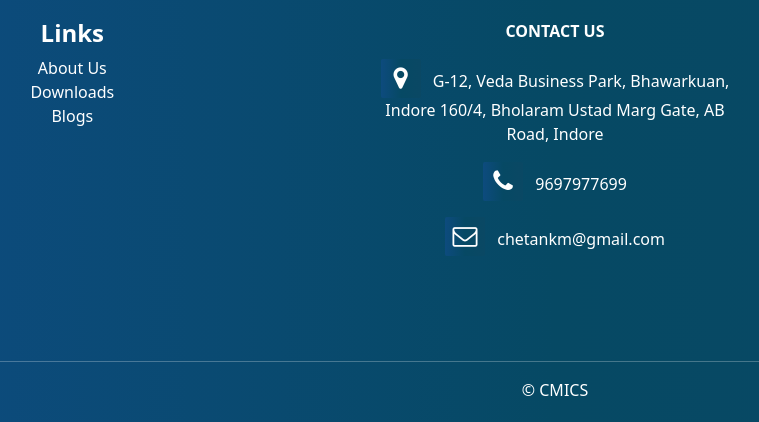
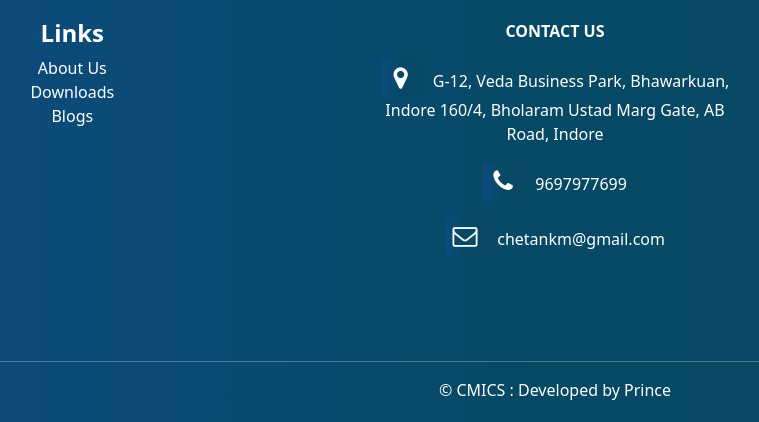
Before and after one commit to princeku07/cmics, a Django app: page /about in a window 1280 px wide. Shown: the part 1381-1803 px from the top of the page, without its empty margins (85-844 px from the left). Run offline with Django 3.2, Linux system fonts and the light colour scheme; parts of the project's set-up code (start-up, migrations or seed data) failed here and were passed over; grey boxes are pictures that could not be loaded.

Commit message:
Update another.html

```diff
--- a/templates/another.html
+++ b/templates/another.html
@@ -112,7 +112,7 @@
                         width="400" height="300" style="border:0;" allowfullscreen="" loading="lazy"></iframe>
                     </div>
         </div>
-        <hr><p class="copyright">© CMICS</p>
+        <hr><p class="copyright">© CMICS : Developed by Prince</p>
     </section>
     <!-- smooth scroll -->
 
```
